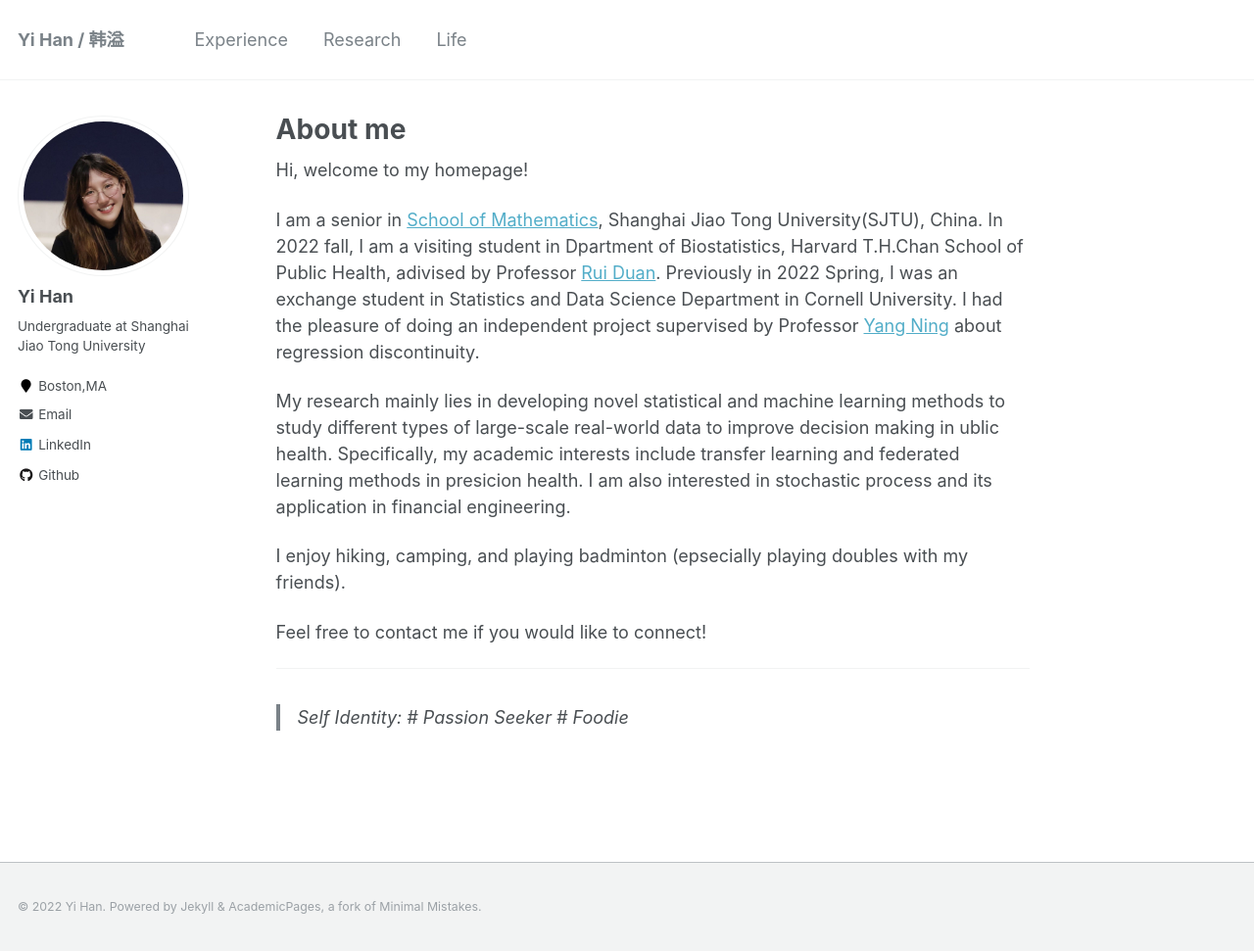
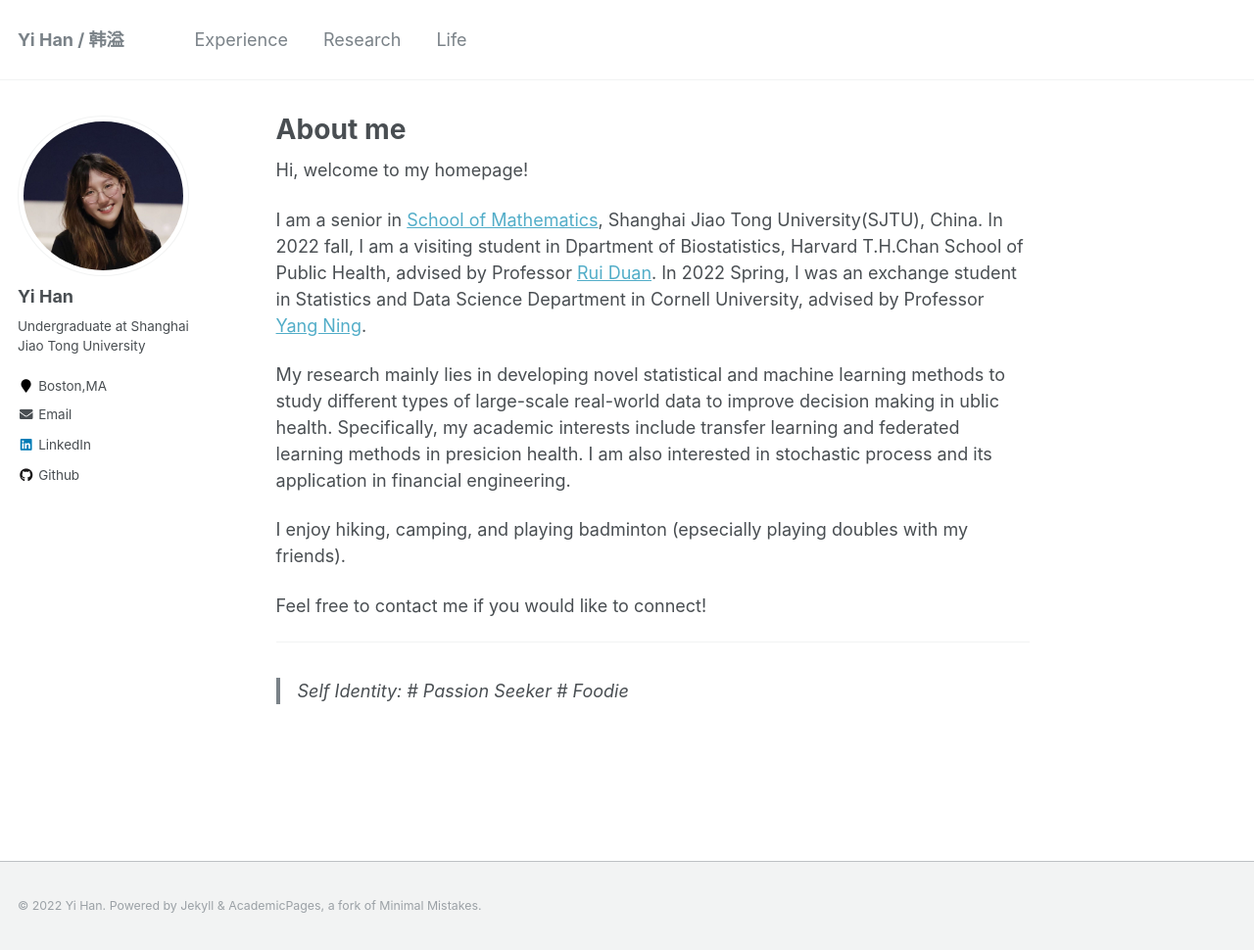
Before and after one commit to yiiihan/yiiihan.github.io, a Jekyll site: the page built from _pages/about.md, in a window 1280 px wide and 971 px high. Shown: the whole window at 98% size. Built offline with Jekyll 4.4.1, drawn with Linux system fonts in a browser that asks for light colours.

Commit message:
Update about.md

```diff
--- a/_pages/about.md
+++ b/_pages/about.md
@@ -12,7 +12,7 @@ redirect_from:
 
 Hi, welcome to my homepage!
 
-I am a senior in [School of Mathematics](https://math.sjtu.edu.cn), Shanghai Jiao Tong University(SJTU), China. In 2022 fall, I am a visiting student in Dpartment of Biostatistics, Harvard T.H.Chan School of Public Health, adivised by Professor [Rui Duan](https://sites.google.com/view/ruiduan/). Previously in 2022 Spring, I was an exchange student in Statistics and Data Science Department in Cornell University. I had the pleasure of doing an independent project supervised by Professor [Yang Ning](https://yangning.stat.cornell.edu) about regression discontinuity.
+I am a senior in [School of Mathematics](https://math.sjtu.edu.cn), Shanghai Jiao Tong University(SJTU), China. In 2022 fall, I am a visiting student in Dpartment of Biostatistics, Harvard T.H.Chan School of Public Health, advised by Professor [Rui Duan](https://sites.google.com/view/ruiduan/). In 2022 Spring, I was an exchange student in Statistics and Data Science Department in Cornell University, advised by Professor [Yang Ning](https://yangning.stat.cornell.edu).
 
 My research mainly lies in developing novel statistical and machine learning methods to study different types of large-scale real-world data to improve decision making in ublic health. Specifically, my academic interests include transfer learning and federated learning methods in presicion health. I am also interested in stochastic process and its application in financial engineering.
 
```
